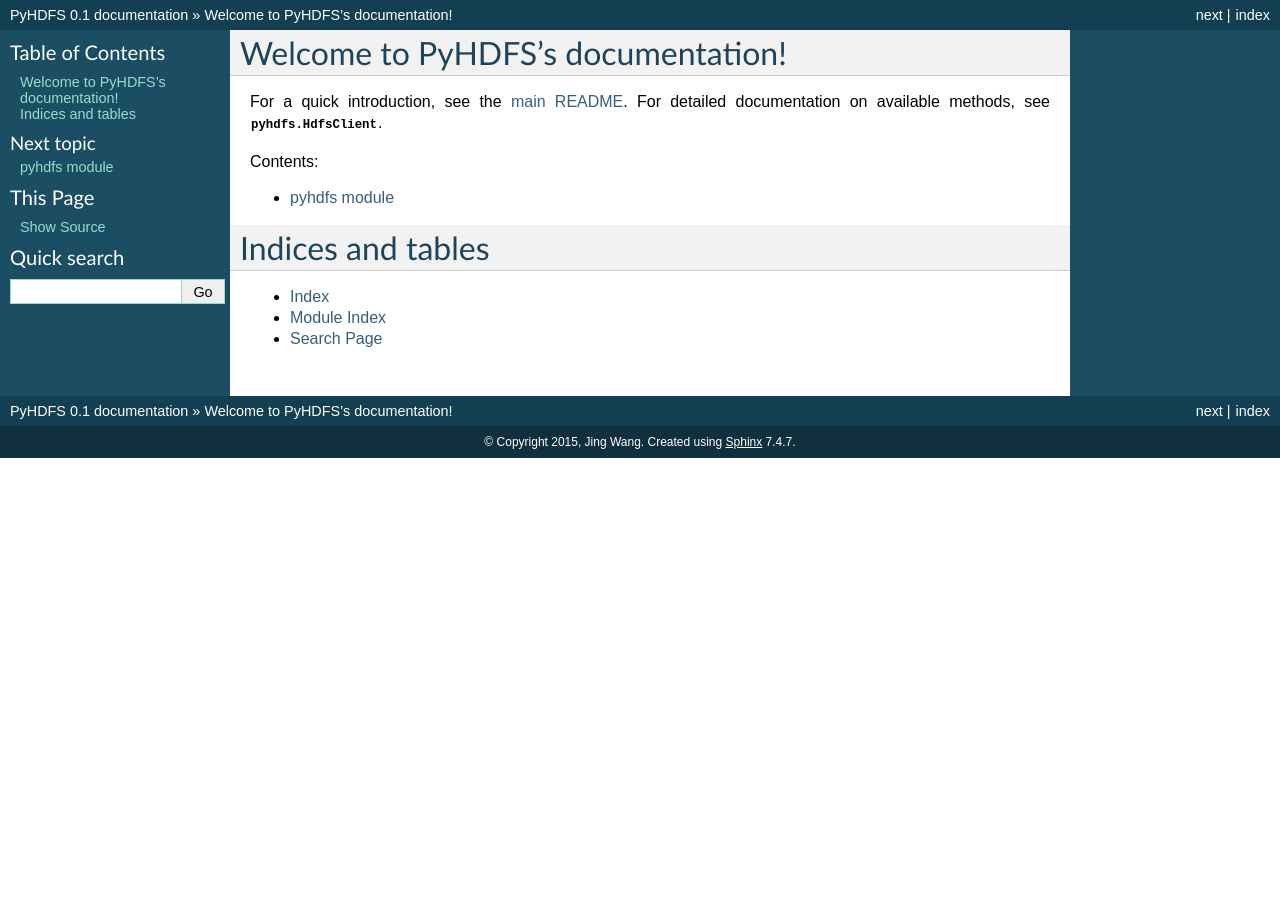
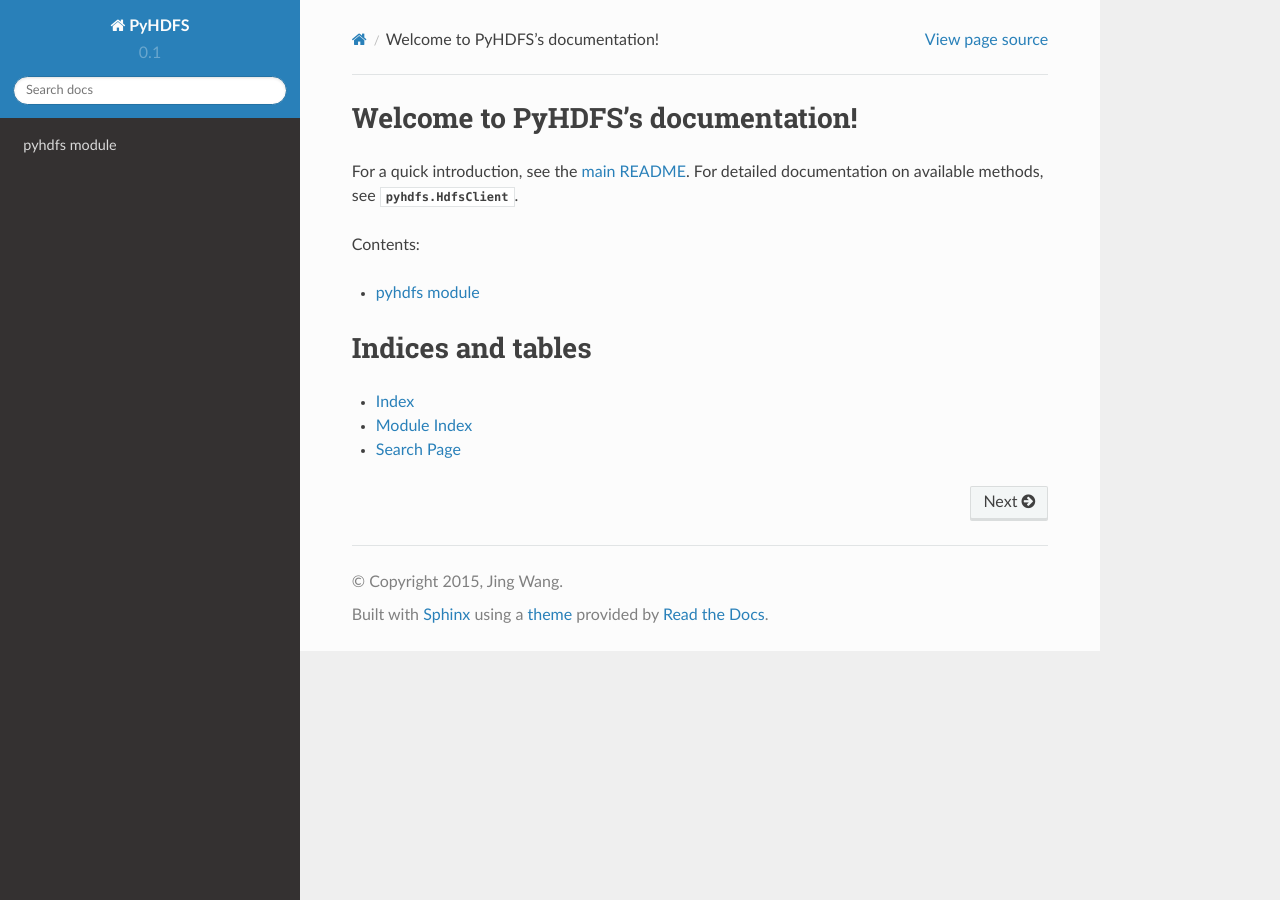
Before and after one commit to jingw/pyhdfs, a Sphinx documentation site: the page built from doc/index.rst, in a window 1280 px wide. Built offline with Sphinx 7.4.7 and the Read the Docs theme 2.0.0, drawn with Linux system fonts in a browser that asks for light colours.

Commit message:
Change documentation theme

```diff
--- a/doc/conf.py
+++ b/doc/conf.py
@@ -102,7 +102,11 @@
 
 # The theme to use for HTML and HTML Help pages.  See the documentation for
 # a list of builtin themes.
-html_theme = 'default'
+on_rtd = os.environ.get('READTHEDOCS', None) == 'True'
+if not on_rtd:  # only import and set the theme if we're building docs locally
+    import sphinx_rtd_theme
+    html_theme = 'sphinx_rtd_theme'
+    html_theme_path = [sphinx_rtd_theme.get_html_theme_path()]
 
 # Theme options are theme-specific and customize the look and feel of a theme
 # further.  For a list of options available for each theme, see the
```
